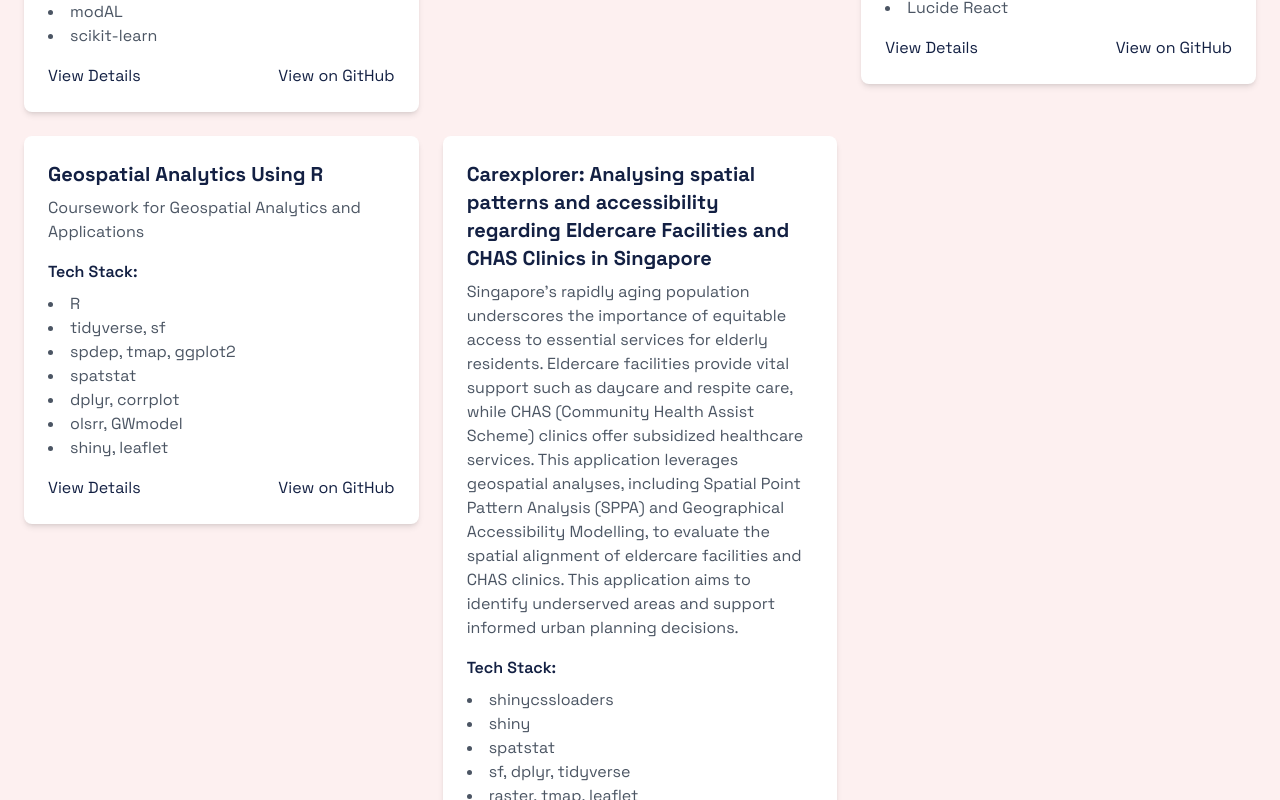
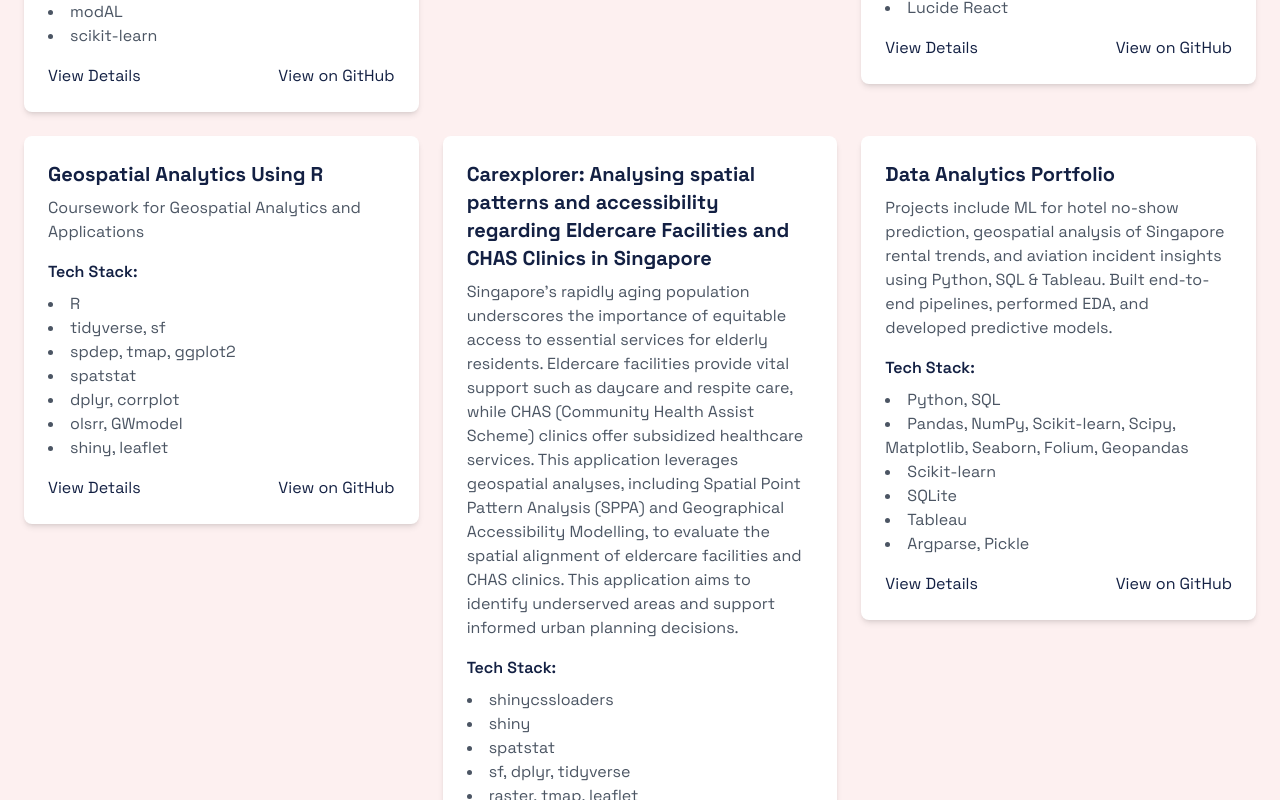
Before and after one commit to crediblues/crediblues.github.io, a Next.js app: page /projects in a window 1280 px wide. Shown: the part 540-1340 px from the top of the page. Built offline with nearby package versions, Linux system fonts and the light colour scheme.

Commit message:
Added project

```diff
--- a/app/projects/Projectsdata.js
+++ b/app/projects/Projectsdata.js
@@ -107,6 +107,30 @@ const projects = [
         hideGitHubLink: false, // Hide GitHub link
         hideImages: false, // Show images for this project
         hideRole: true, // Show images for this project
+      },
+      {
+        id: "project6",
+        title: "Data Analytics Portfolio ",
+        description: "Projects include ML for hotel no-show prediction, geospatial analysis of Singapore rental trends, and aviation incident insights using Python, SQL & Tableau. Built end-to-end pipelines, performed EDA, and developed predictive models.",
+        techStack: [
+          "Python, SQL",
+          "Pandas, NumPy, Scikit-learn, Scipy, Matplotlib, Seaborn, Folium, Geopandas",
+          "Scikit-learn",
+          "SQLite",
+          "Tableau",
+          "Argparse, Pickle"
+        ],
+        githubLink: "https://github.com/crediblues/DataAnalytics",
+        images: ["/gaa_poster.png"],
+        role: ["Full Stack"],
+        features: [
+          "Machine Learning & Prediction: Built an ML pipeline to predict hotel no-shows and a regression model for house price prediction.",
+          "Exploratory Data Analysis (EDA): Performed data cleaning, trend analysis, and visualization for aviation incidents, Titanic passengers, and rental housing data.",
+          "Geospatial Analytics: Mapped and analyzed Singapore's rental trends using geospatial visualization"
+        ],
+        hideGitHubLink: false, // Hide GitHub link
+        hideImages: true, // Show images for this project
+        hideRole: true, // Show images for this project
       }
   ];
   export default projects;
```
